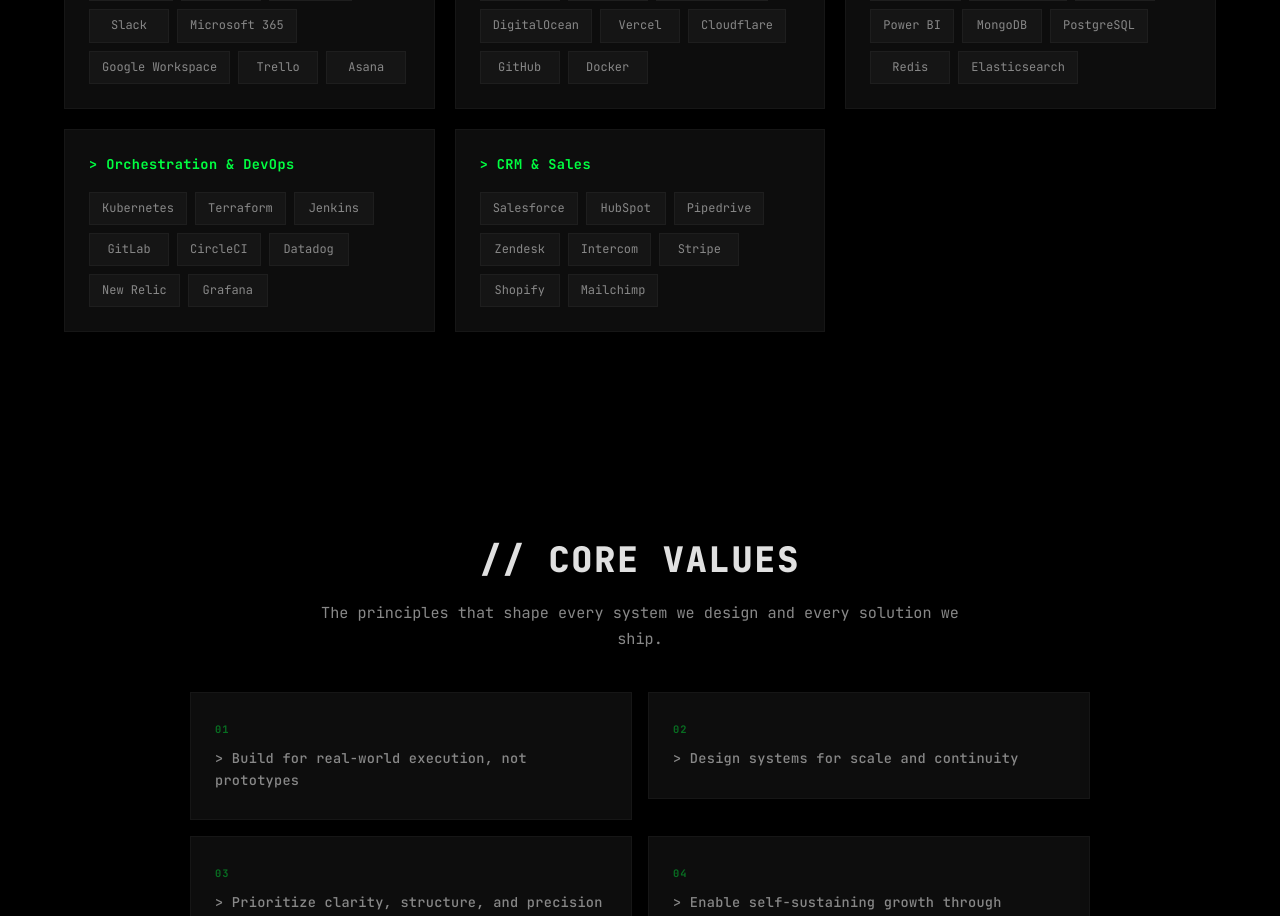
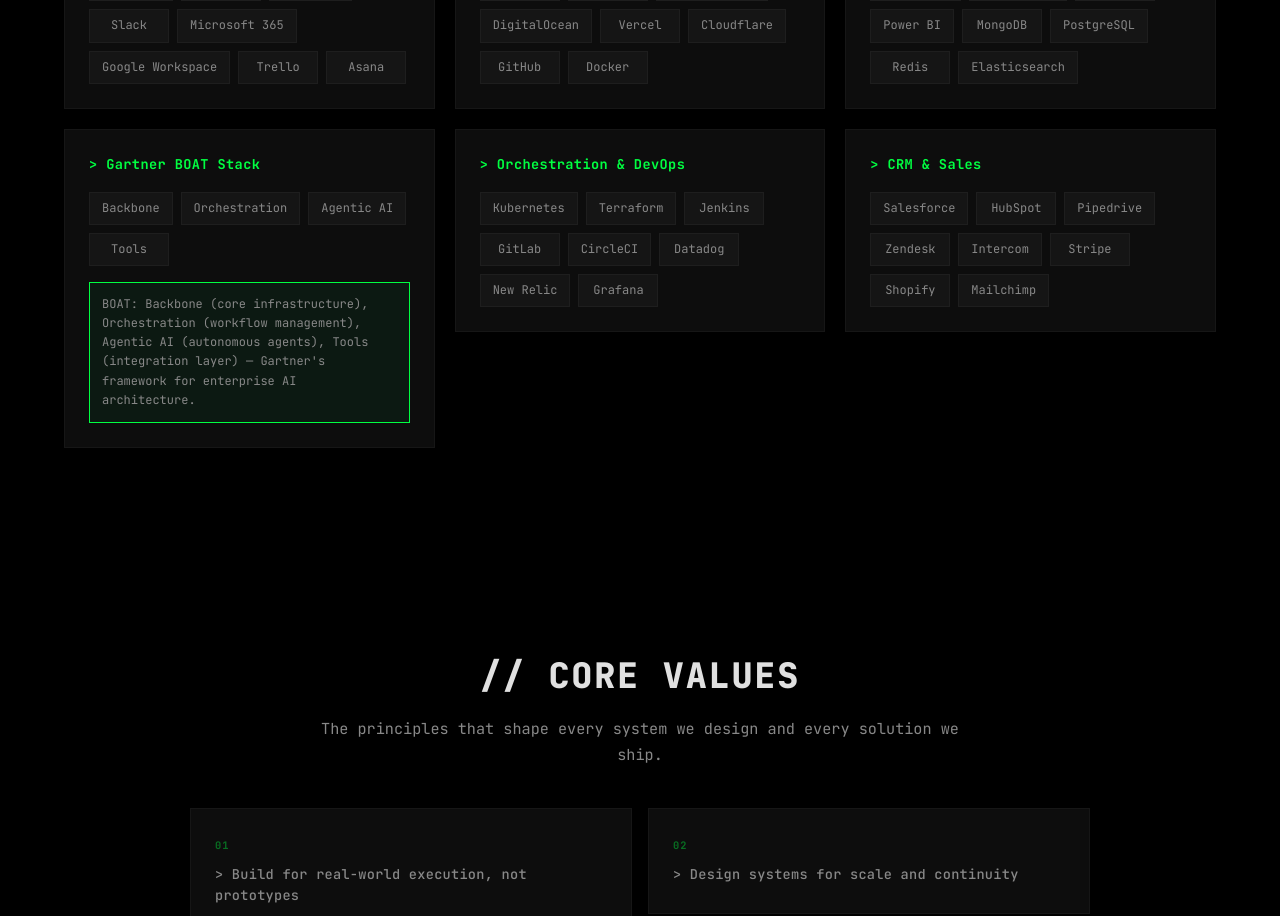
Before and after one commit to SharepasLabs/TEST_WEBFRONTEND, a React (Vite) app in the folder client/: page / in a window 1280 px wide. Shown: the part 3960-4876 px from the top of the page. Built offline with nearby package versions, Linux system fonts and the light colour scheme.

Commit message:
Add Gartner BOAT framework with definition across all languages

```diff
--- a/client/src/App.css
+++ b/client/src/App.css
@@ -834,6 +834,22 @@
   color: var(--accent);
 }
 
+.boat-definition {
+  margin-top: 16px;
+  padding: 12px;
+  background: rgba(0, 255, 119, 0.05);
+  border: 1px solid var(--accent);
+  border-radius: 0;
+}
+
+.boat-text {
+  font-size: 0.75rem;
+  color: var(--text-secondary);
+  font-family: 'JetBrains Mono', monospace;
+  line-height: 1.6;
+  margin: 0;
+}
+
 .ip-card {
   padding: 28px 24px;
   background: var(--bg-card);
--- a/client/src/App.jsx
+++ b/client/src/App.jsx
@@ -391,6 +391,7 @@
 function PartnersSection() {
   const { lang } = useLanguage();
   const p = t('partners', lang);
+  const boatDef = p.boatDefinition || {};
 
   return (
     <section id="partners" className="section partners">
@@ -413,6 +414,11 @@
                     </div>
                   ))}
                 </div>
+                {cat.title.includes('BOAT') && boatDef.text && (
+                  <div className="boat-definition">
+                    <p className="boat-text">{boatDef.text}</p>
+                  </div>
+                )}
               </div>
             </Reveal>
           ))}
--- a/client/src/i18n/translations.js
+++ b/client/src/i18n/translations.js
@@ -67,6 +67,10 @@
           brands: ['Snowflake', 'Databricks', 'Tableau', 'Power BI', 'MongoDB', 'PostgreSQL', 'Redis', 'Elasticsearch'],
         },
         {
+          title: 'Gartner BOAT Stack',
+          brands: ['Backbone', 'Orchestration', 'Agentic AI', 'Tools'],
+        },
+        {
           title: 'Orchestration & DevOps',
           brands: ['Kubernetes', 'Terraform', 'Jenkins', 'GitLab', 'CircleCI', 'Datadog', 'New Relic', 'Grafana'],
         },
@@ -75,6 +79,9 @@
           brands: ['Salesforce', 'HubSpot', 'Pipedrive', 'Zendesk', 'Intercom', 'Stripe', 'Shopify', 'Mailchimp'],
         },
       ],
+      boatDefinition: {
+        text: 'BOAT: Backbone (core infrastructure), Orchestration (workflow management), Agentic AI (autonomous agents), Tools (integration layer) — Gartner\'s framework for enterprise AI architecture.',
+      },
     },
     ip: {
       heading: 'IP & LICENSING',
@@ -234,6 +241,10 @@
           brands: ['Snowflake', 'Databricks', 'Tableau', 'Power BI', 'MongoDB', 'PostgreSQL', 'Redis', 'Elasticsearch'],
         },
         {
+          title: 'Gartner BOAT Stack',
+          brands: ['Backbone', 'Orchestration', 'Agentic AI', 'Tools'],
+        },
+        {
           title: 'Orchestration & DevOps',
           brands: ['Kubernetes', 'Terraform', 'Jenkins', 'GitLab', 'CircleCI', 'Datadog', 'New Relic', 'Grafana'],
         },
@@ -242,6 +253,9 @@
           brands: ['Salesforce', 'HubSpot', 'Pipedrive', 'Zendesk', 'Intercom', 'Stripe', 'Shopify', 'Mailchimp'],
         },
       ],
+      boatDefinition: {
+        text: 'BOAT : Backbone (infrastructure de base), Orchestration (gestion des workflows), Agentic AI (agents autonomes), Tools (couche d\'intégration) — le framework de Gartner pour l\'architecture IA d\'entreprise.',
+      },
     },
     ip: {
       heading: 'PI & LICENCE',
@@ -401,6 +415,10 @@
           brands: ['Snowflake', 'Databricks', 'Tableau', 'Power BI', 'MongoDB', 'PostgreSQL', 'Redis', 'Elasticsearch'],
         },
         {
+          title: 'Gartner BOAT Stack',
+          brands: ['Backbone', 'Orchestration', 'Agentic AI', 'Tools'],
+        },
+        {
           title: 'Orquestração & DevOps',
           brands: ['Kubernetes', 'Terraform', 'Jenkins', 'GitLab', 'CircleCI', 'Datadog', 'New Relic', 'Grafana'],
         },
@@ -409,6 +427,9 @@
           brands: ['Salesforce', 'HubSpot', 'Pipedrive', 'Zendesk', 'Intercom', 'Stripe', 'Shopify', 'Mailchimp'],
         },
       ],
+      boatDefinition: {
+        text: 'BOAT: Backbone (infraestrutura principal), Orchestration (gestão de fluxos), Agentic AI (agentes autônomos), Tools (camada de integração) — framework da Gartner para arquitetura de IA empresarial.',
+      },
     },
     ip: {
       heading: 'PI & LICENCIAMENTO',
```
